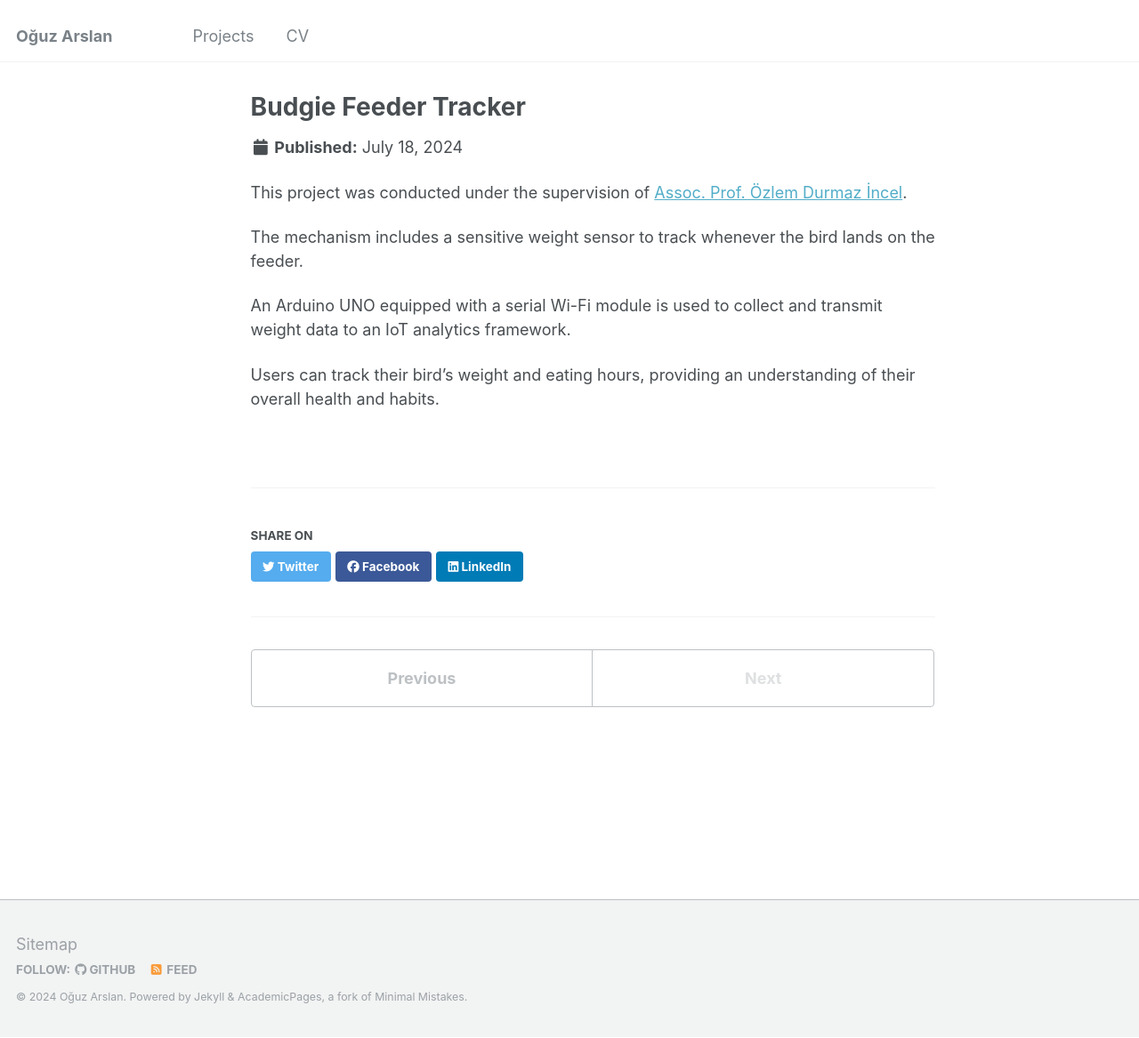
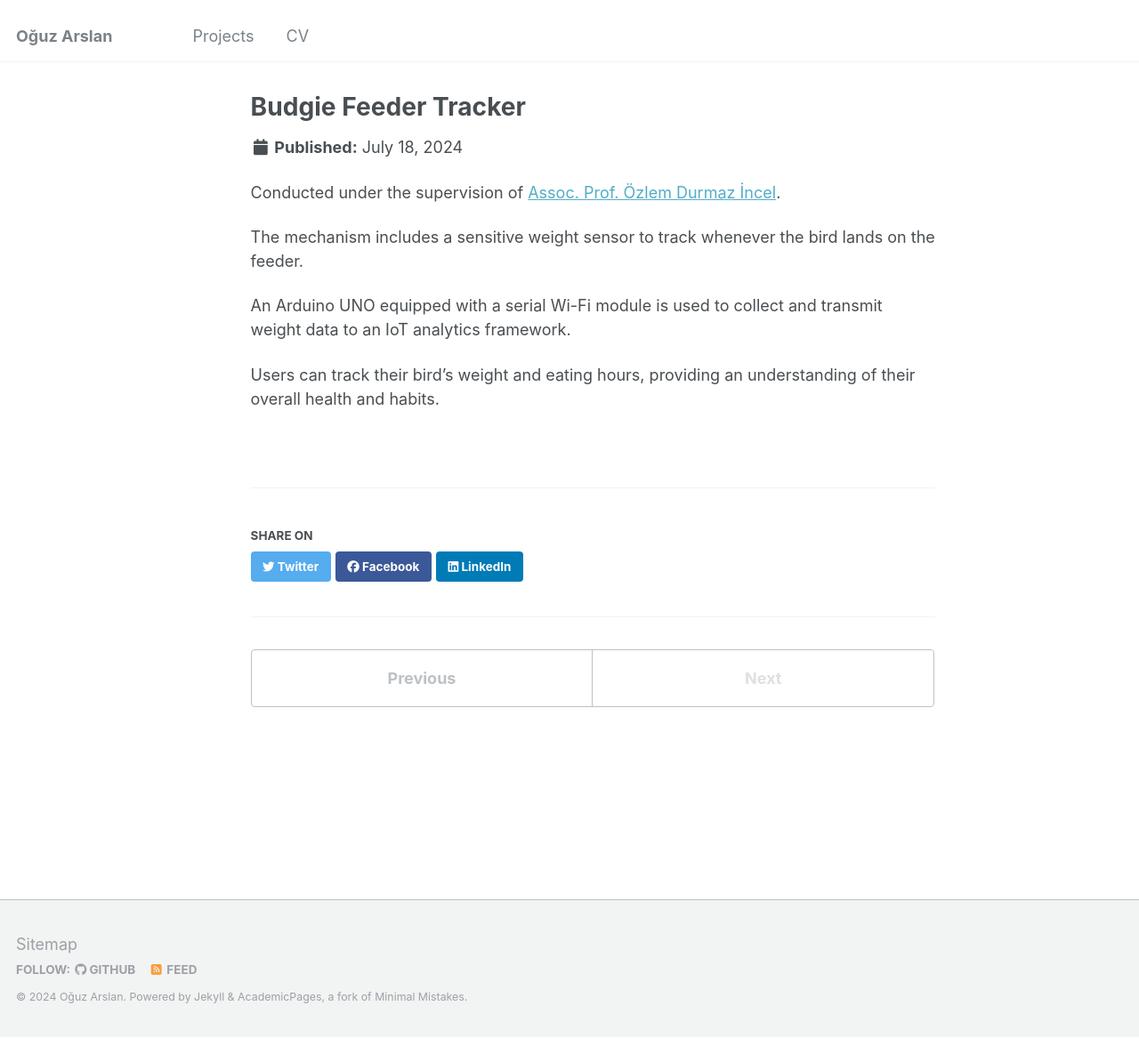
Before and after one commit to Boysle/boysle.github.io, a Jekyll site: the page built from _portfolio/2budgiefeedertracker.md, in a window 1280 px wide and 1167 px high. Shown: the whole window at 89% size. Built offline with Jekyll 4.4.1, drawn with Linux system fonts in a browser that asks for light colours.

Commit message:
Update 2budgiefeedertracker.md

```diff
--- a/_portfolio/2budgiefeedertracker.md
+++ b/_portfolio/2budgiefeedertracker.md
@@ -4,7 +4,7 @@ excerpt: "A System for Pet Bird Owners to Track Their Bird's Eating Habits<br/><
 author_profile: false
 collection: projects
 ---
-This project was conducted under the supervision of [Assoc. Prof. Özlem Durmaz İncel](https://www.cmpe.boun.edu.tr/people/ozlem.durmaz).
+Conducted under the supervision of [Assoc. Prof. Özlem Durmaz İncel](https://www.cmpe.boun.edu.tr/people/ozlem.durmaz).
 
 The mechanism includes a sensitive weight sensor to track whenever the bird lands on the feeder.
 
```
